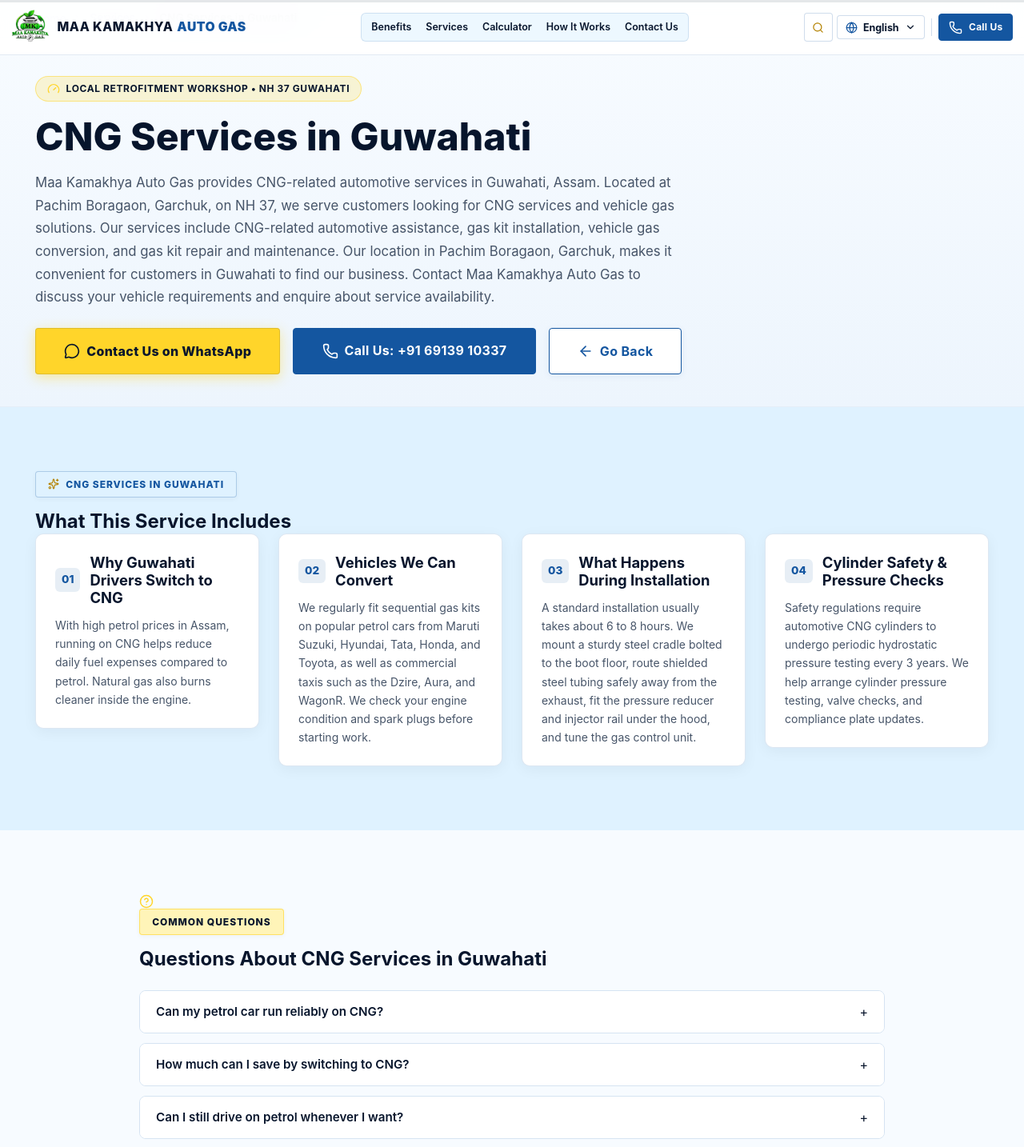
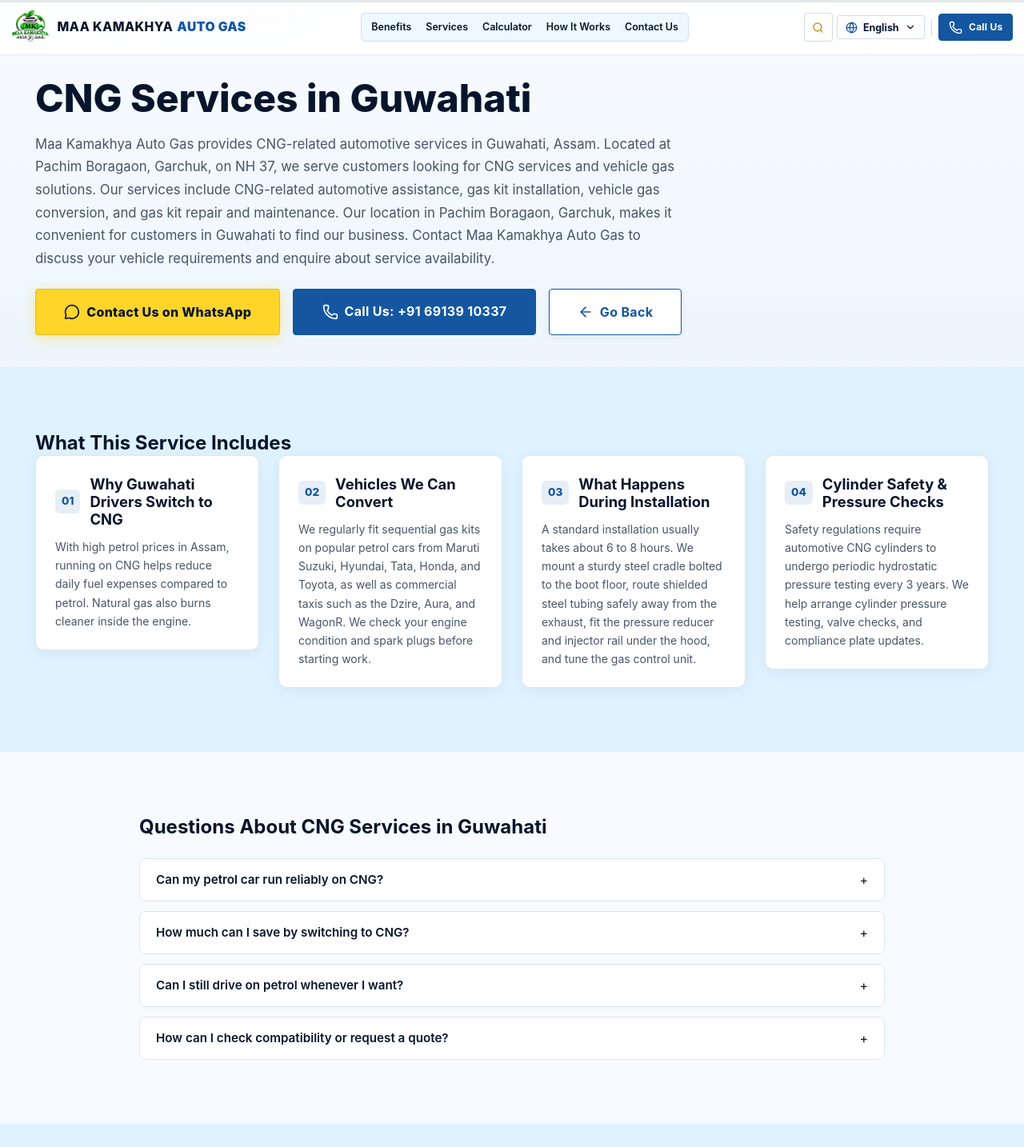
Before and after one commit to any172262-hue/maa-kamakhya-auto-gas, a React (Vite) app: page /services/cng-services in a window 1280 px wide. Shown: the top 1434 px of the page at 80% size. Built offline with nearby package versions, Linux system fonts and the light colour scheme.

Commit message:
style(services): remove decorative header, section, FAQ, and contact badges/icons on service detail pages

```diff
--- a/src/pages/ServiceDetailPage.jsx
+++ b/src/pages/ServiceDetailPage.jsx
@@ -5,18 +5,8 @@ import {
   ChevronRight,
   ArrowLeft,
   ArrowRight,
-  HelpCircle,
-  CheckCircle2,
   MapPin,
-  Clock,
-  ShieldCheck,
-  Sparkles,
-  Gauge,
-  Flame,
-  Fuel,
-  Wrench,
-  Car,
-  Cog
+  Clock
 } from 'lucide-react';
 import { useLanguage } from '../context/LanguageContext';
 import { usePageMeta } from '../hooks/usePageMeta';
@@ -24,15 +14,6 @@ import { siteConfig } from '../data/siteConfig';
 import Button from '../components/Button';
 import RevealAnimation from '../components/RevealAnimation';
 import { getServicePageData } from '../data/servicePagesData';
-
-const iconMap = {
-  Gauge,
-  Flame,
-  Fuel,
-  Wrench,
-  Car,
-  Cog
-};
 
 export default function ServiceDetailPage({ serviceSlug, onNavigate, onSelectService }) {
   const { language, currentLanguage, t } = useLanguage();
@@ -60,8 +41,6 @@ export default function ServiceDetailPage({ serviceSlug, onNavigate, onSelectSer
       </div>
     );
   }
-
-  const IconComponent = iconMap[serviceData.icon] || Wrench;
 
   const toggleFaq = (index) => {
     setOpenFaqIndex(openFaqIndex === index ? null : index);
@@ -111,11 +90,6 @@ export default function ServiceDetailPage({ serviceSlug, onNavigate, onSelectSer
       <header className="service-hero-header section-dark">
         <div className="container">
           <div className="service-hero-content">
-            <div className="service-hero-badge">
-              <IconComponent size={16} className="text-yellow" />
-              <span>{content.heroBadge}</span>
-            </div>
-
             <h1 className="service-hero-title">{content.h1}</h1>
 
             <p className="service-hero-lead">
@@ -158,10 +132,6 @@ export default function ServiceDetailPage({ serviceSlug, onNavigate, onSelectSer
       <section className="section section-navy service-sections-wrapper">
         <div className="container">
           <div className="service-sections-header">
-            <span className="badge-tag badge-tag-blue">
-              <Sparkles size={14} className="text-yellow mr-1" />
-              <span>{content.h1}</span>
-            </span>
             <h2 className="section-title text-navy mt-2">
               What This Service Includes
             </h2>
@@ -188,10 +158,6 @@ export default function ServiceDetailPage({ serviceSlug, onNavigate, onSelectSer
         <section className="section section-dark service-faq-section">
           <div className="container container-narrow">
             <div className="text-center mb-8">
-              <div className="inline-flex items-center gap-2 mb-2">
-                <HelpCircle size={18} className="text-yellow" />
-                <span className="badge-tag badge-tag-gold">Common Questions</span>
-              </div>
               <h2 className="section-title text-navy">
                 Questions About {content.h1}
               </h2>
@@ -271,7 +237,6 @@ export default function ServiceDetailPage({ serviceSlug, onNavigate, onSelectSer
             <div className="service-contact-grid">
               <div className="service-contact-info">
                 <div className="service-contact-badge">
-                  <ShieldCheck size={16} className="text-yellow" />
                   <span>Visit Our Workshop</span>
                 </div>
                 <h3 className="service-contact-heading">Have Questions About {content.h1}?</h3>
```
